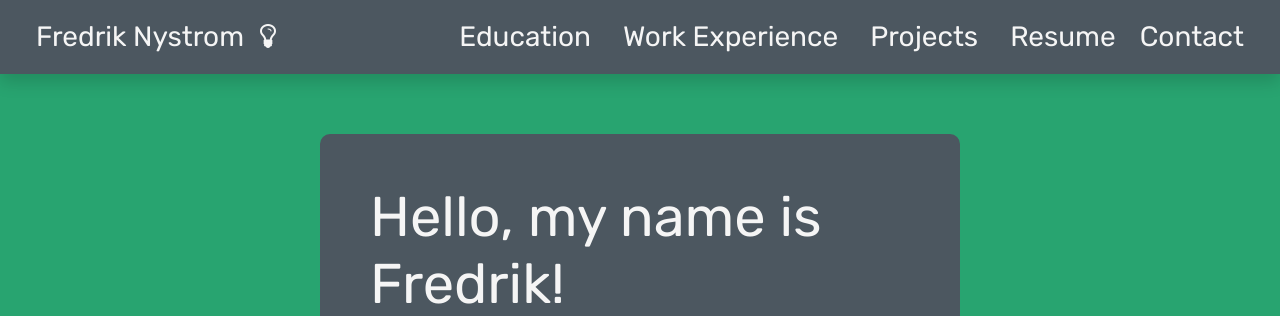
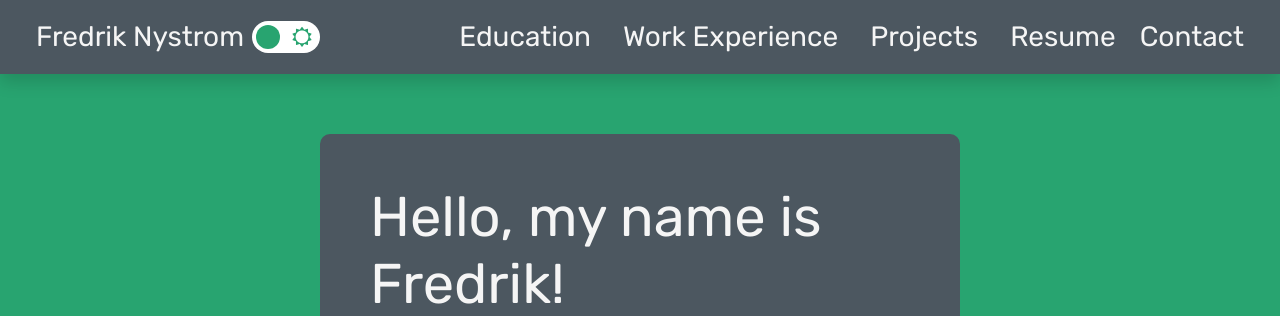
Before and after one commit to fredriknystrom/ResumePortfolio, a Django app: page / in a window 1280 px wide. Shown: the top 316 px of the page. Run offline with Django 4.2, Linux system fonts and the light colour scheme; some libraries are stand-ins or nearby versions.

Commit message:
darkmode slider working for desktop

```diff
--- /dev/null
+++ b/portfolioProject/resume_app/static/css/darkmode.css
@@ -0,0 +1,98 @@
+/* The switch - the box around the slider */
+.switch {
+    position: relative;
+    display: inline-block;
+    width: 68px;
+    height: 32px;
+}
+
+/* Hide default HTML checkbox */
+.switch input {
+    opacity: 0;
+    width: 0;
+    height: 0;
+}
+
+/* The slider */
+.slider {
+    position: absolute;
+    cursor: pointer;
+    top: 0;
+    left: 0;
+    right: 0;
+    bottom: 0;
+    background-color: white;
+    -webkit-transition: .4s;
+    transition: .4s;
+}
+
+.slider:before {
+    position: absolute;
+    content: "";
+    height: 24px;
+    width: 24px;
+    left: 4px;
+    bottom: 4px;
+    background-color: #28A470;
+    -webkit-transition: .4s;
+    transition: .4s;
+}
+
+/* Adjust for dark mode */
+.dark-mode .slider:before {
+    background-color: black;
+}
+
+/* On/Off icon styles */
+.slider i {
+    font-size: 20px; /* Icon size */
+    opacity: 0; /* Start with icons fully transparent */
+    visibility: hidden; /* Icons not visible by default */
+    position: absolute;
+    transition: visibility 0s linear 0.5s, opacity 0.5s linear; /* Delay visibility transition when fading out */
+}
+
+/* Position the icons */
+.off { /* Sun icon */
+    position: absolute;
+    left: 8px;
+    bottom: 6px;
+    color: black;
+}
+
+.on { /* Moon icon */
+    position: absolute;
+    right: 8px;
+    bottom: 6px;
+    color: #28A470;
+}
+
+/* Toggle icon display based on checkbox state */
+.switch input:checked + .slider .fa-sun-o,
+.switch input:not(:checked) + .slider .fa-moon-o {
+    opacity: 0;
+    visibility: hidden;
+    transition: visibility 0s linear 0s, opacity 0.5s linear; /* Make visibility turn off instantly */
+}
+
+.switch input:checked + .slider .fa-moon-o,
+.switch input:not(:checked) + .slider .fa-sun-o {
+    opacity: 1;
+    visibility: visible;
+    transition-delay: 0s; /* Apply fade-in effect without delay */
+}
+
+input:checked + .slider:before {
+    -webkit-transform: translateX(34px);
+    -ms-transform: translateX(34px);
+    transform: translateX(34px);
+}
+
+/* Rounded sliders */
+.slider.round {
+    border-radius: 34px;
+}
+
+.slider.round:before {
+    border-radius: 50%;
+}
--- a/portfolioProject/resume_app/static/js/toogleColorMode.js
+++ b/portfolioProject/resume_app/static/js/toogleColorMode.js
@@ -1,16 +1,5 @@
 
-document.getElementById('themeToggle').addEventListener('click', function() {
-    const bodyElement = document.body;
-    const themeIcon = document.getElementById('themeToggleIcon'); // Make sure this ID matches your icon element
-
-    // Toggle the 'light-mode' class on the body
-    bodyElement.classList.toggle('light-mode');
-
-    // Update the icon to reflect the change
-    if (bodyElement.classList.contains('light-mode')) {
-        themeIcon.className = 'fa fa-tint'; // Change to your light mode icon class
-    } else {
-        themeIcon.className = 'fa fa-lightbulb-o'; // Change to your default mode icon class
-    }
-    event.preventDefault();
+document.getElementById('darkModeToggle').addEventListener('change', function(event) {
+    document.body.classList.toggle('dark-mode');
+    // Optionally save the state in localStorage or a cookie
 });
--- a/portfolioProject/resume_app/templates/resume_app/resume.html
+++ b/portfolioProject/resume_app/templates/resume_app/resume.html
@@ -14,7 +14,7 @@
     {% load static %}
     <!-- Include static CSS files -->
     <link rel="stylesheet" type="text/css" href="{% static 'css/resume.css' %}">
-
+    <link rel="stylesheet" type="text/css" href="{% static 'css/darkmode.css' %}">
     <!-- Include static JS files -->
     <script src="https://code.jquery.com/jquery-3.6.0.min.js"></script>
 
@@ -37,9 +37,14 @@
             <a class="nav-link fs-3 mx-2" href="#">
                 Fredrik Nystrom
             </a>
-            <a class="nav-link fs-3 mx-2" href="#" id="themeToggle">
-                <i class="fa fa-lightbulb-o" aria-hidden="true" id="themeToggleIcon"></i> <!-- Default icon -->
-            </a>
+            <label class="switch">
+                <input type="checkbox" id="darkModeToggle">
+                <div class="slider round">
+                  <i class="on fa fa-sun-o"></i> <!-- Sun icon -->
+                  <i class="off fa fa-moon-o"></i> <!-- Moon icon -->
+                </div>
+            </label>
+
             <button class="navbar-toggler" type="button" data-bs-toggle="collapse" data-bs-target="#navbarNav" aria-controls="navbarNav" aria-expanded="false" aria-label="Toggle navigation">
             </button>
             <div class="collapse navbar-collapse" id="navbarNav">
```
Also changed, not shown: portfolioProject/resume_app/static/css/resume.css (+34 -34 lines).
